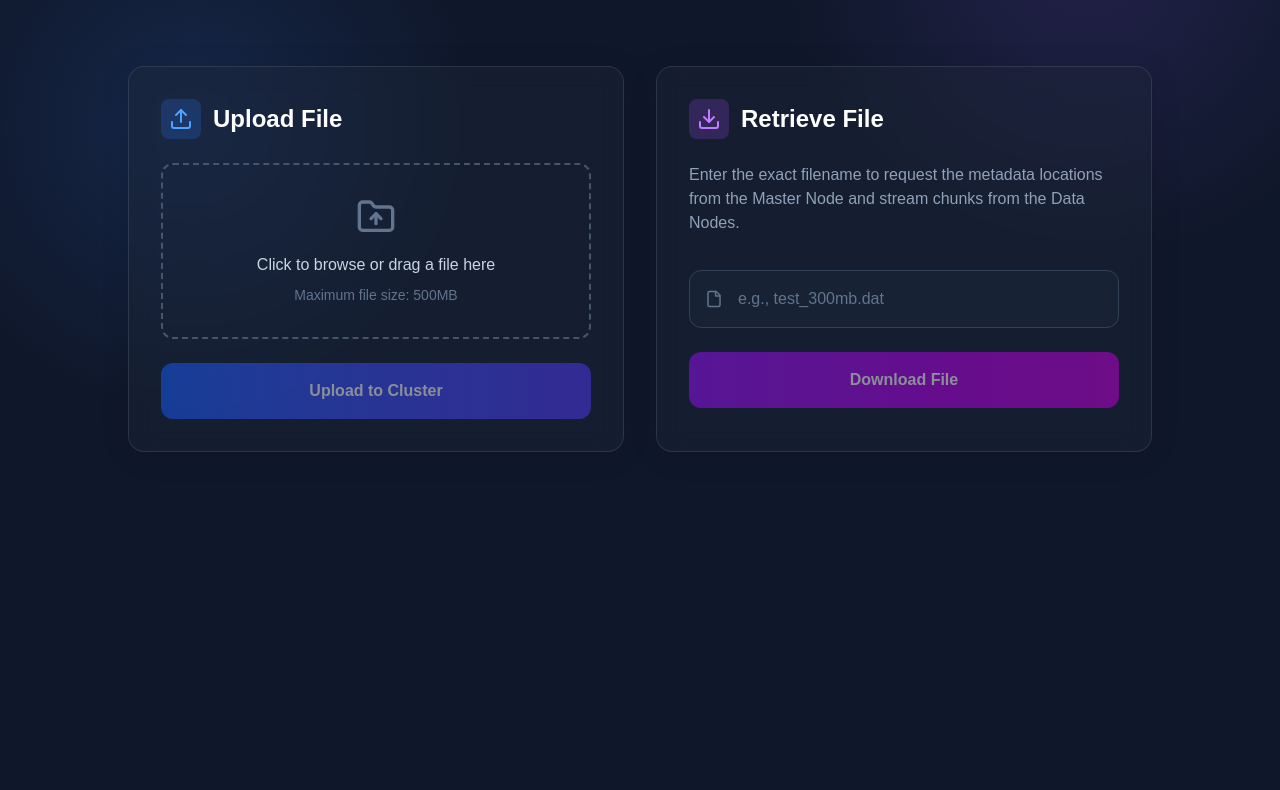
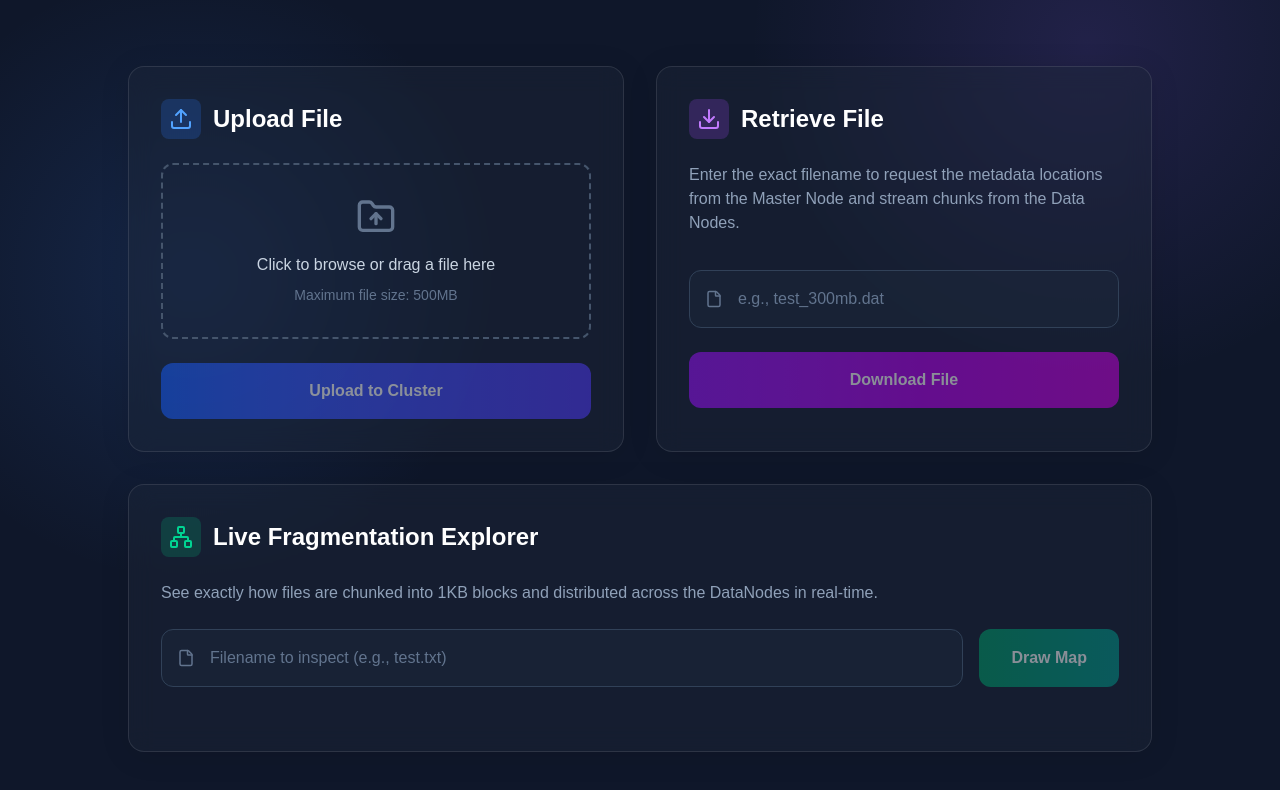
Before and after one commit to iamtanbirahmed/NaiveDFS, a Next.js app in the folder frontend/: page / in a window 1280 px wide. Shown: the part 298-1088 px from the top of the page. Before the commit the page ends 846 px from the top, so only its background shows below. Built offline with nearby package versions, Linux system fonts and the light colour scheme.

Commit message:
feat(ui): add live fragmentation simulation with 1kb chunks (#5)

```diff
--- a/frontend/src/app/page.tsx
+++ b/frontend/src/app/page.tsx
@@ -2,11 +2,43 @@
 
 import { useState, useRef } from "react";
 import axios from "axios";
-import { Upload, Download, File, AlertCircle, CheckCircle2, Server, FolderUp, Activity } from "lucide-react";
+import {
+  Upload,
+  Download,
+  File,
+  AlertCircle,
+  CheckCircle2,
+  Server,
+  FolderUp,
+  Activity,
+  Network,
+  Layers,
+  Database,
+} from "lucide-react";
+
+interface NodeInfo {
+  id: string;
+  ip: string;
+  port: number;
+}
+
+interface BlockInfo {
+  blockId: string;
+  blockSize: number;
+  leaderNode: NodeInfo;
+  followerNodes: NodeInfo[];
+}
+
+interface FileMetadata {
+  filename: string;
+  blocks: BlockInfo[];
+}
 
 export default function Home() {
   const [file, setFile] = useState<File | null>(null);
   const [downloadName, setDownloadName] = useState("");
+  const [metadataFilename, setMetadataFilename] = useState("");
+  const [fileMetadata, setFileMetadata] = useState<FileMetadata | null>(null);
   const [status, setStatus] = useState<{ type: "idle" | "loading" | "success" | "error"; message: string }>({
     type: "idle",
     message: "",
@@ -100,6 +132,27 @@ export default function Home() {
         type: "error",
         message: `File not found or cluster error: ${(err as { message?: string }).message}`,
       });
+    }
+  };
+
+  const fetchMetadata = async () => {
+    if (!metadataFilename.trim()) {
+      setStatus({ type: "error", message: "Please enter a filename to explore." });
+      return;
+    }
+    setStatus({ type: "loading", message: `Fetching block metadata for '${metadataFilename}'...` });
+    try {
+      const response = await axios.get(`${API_URL}/metadata`, {
+        params: { filename: metadataFilename },
+      });
+      setFileMetadata(response.data);
+      setStatus({ type: "success", message: `Successfully loaded map for '${metadataFilename}'` });
+    } catch (err: unknown) {
+      setStatus({
+        type: "error",
+        message: `Failed to load metadata: ${(err as { message?: string }).message}`,
+      });
+      setFileMetadata(null);
     }
   };
 
@@ -204,6 +257,95 @@ export default function Home() {
         </div>
       </div>
 
+      {/* Live Fragmentation Explorer */}
+      <div
+        className="w-full max-w-5xl mt-8 glass-card p-8 animate-fade-in-up flex flex-col"
+        style={{ animationDelay: "250ms" }}
+      >
+        <div className="flex items-center gap-3 mb-6">
+          <div className="p-2 rounded-lg bg-emerald-500/20 text-emerald-400">
+            <Network size={24} />
+          </div>
+          <h2 className="text-2xl font-bold text-white">Live Fragmentation Explorer</h2>
+        </div>
+
+        <p className="text-slate-400 mb-6">
+          See exactly how files are chunked into 1KB blocks and distributed across the DataNodes in real-time.
+        </p>
+
+        <div className="flex flex-col md:flex-row gap-4 mb-8">
+          <div className="relative flex-grow">
+            <div className="absolute inset-y-0 left-0 pl-4 flex items-center pointer-events-none">
+              <File size={18} className="text-slate-500" />
+            </div>
+            <input
+              type="text"
+              placeholder="Filename to inspect (e.g., test.txt)"
+              value={metadataFilename}
+              onChange={(e) => setMetadataFilename(e.target.value)}
+              className="w-full pl-12 pr-4 py-4 bg-slate-800/50 border border-slate-700 rounded-xl text-white placeholder-slate-500 focus:outline-none focus:ring-2 focus:ring-emerald-500 focus:border-transparent transition-all"
+            />
+          </div>
+          <button
+            onClick={fetchMetadata}
+            disabled={!metadataFilename || status.type === "loading"}
+            className="py-4 px-8 rounded-xl font-semibold text-white bg-gradient-to-r from-emerald-600 to-teal-600 hover:from-emerald-500 hover:to-teal-500 focus:outline-none focus:ring-2 focus:ring-emerald-500 focus:ring-offset-2 focus:ring-offset-slate-900 disabled:opacity-50 disabled:cursor-not-allowed transition-all transform hover:scale-[1.02] active:scale-[0.98] whitespace-nowrap"
+          >
+            Draw Map
+          </button>
+        </div>
+
+        {fileMetadata && (
+          <div className="animate-fade-in-up">
+            <div className="flex items-center gap-2 mb-4 p-4 rounded-xl bg-slate-800/50 border border-slate-700">
+              <Layers className="text-emerald-400" size={20} />
+              <span className="text-white font-medium">File: {fileMetadata.filename}</span>
+              <span className="text-slate-400 ml-auto">{fileMetadata.blocks.length} Total Blocks</span>
+            </div>
+
+            <div className="grid grid-cols-1 md:grid-cols-2 lg:grid-cols-3 gap-4">
+              {fileMetadata.blocks.map((block: BlockInfo, idx: number) => (
+                <div
+                  key={block.blockId}
+                  className="bg-slate-800/40 border border-slate-700/50 rounded-xl p-5 hover:bg-slate-800/60 transition-colors"
+                >
+                  <div className="flex justify-between items-center mb-3">
+                    <span className="text-xs font-bold px-2 py-1 rounded bg-slate-700 text-slate-300">
+                      Block {idx + 1}
+                    </span>
+                    <span className="text-xs text-slate-400">{block.blockSize} bytes</span>
+                  </div>
+
+                  <div className="text-[10px] font-mono text-slate-500 mb-4 truncate" title={block.blockId}>
+                    ID: {block.blockId}
+                  </div>
+
+                  <div className="space-y-3">
+                    <div className="flex items-center gap-2 text-sm bg-blue-500/10 border border-blue-500/20 p-2 rounded-lg">
+                      <Server size={14} className="text-blue-400" />
+                      <span className="text-blue-100 font-medium text-xs truncate">Leader: {block.leaderNode.id}</span>
+                    </div>
+
+                    {block.followerNodes.map((fn: NodeInfo) => (
+                      <div
+                        key={fn.id}
+                        className="flex items-center gap-2 text-sm bg-purple-500/10 border border-purple-500/20 p-2 rounded-lg pl-6 relative"
+                      >
+                        {/* Connecting line simulating a tree/graph */}
+                        <div className="absolute left-3.5 top-[-10px] bottom-1/2 w-px bg-slate-600"></div>
+                        <div className="absolute left-3.5 top-1/2 w-2 h-px bg-slate-600"></div>
+                        <Database size={12} className="text-purple-400" />
+                        <span className="text-purple-100/80 text-xs truncate">Replica: {fn.id}</span>
+                      </div>
+                    ))}
+                  </div>
+                </div>
+              ))}
+            </div>
+          </div>
+        )}
+      </div>
+
       {/* Status Indicators */}
       {status.message && (
         <div
```
Also changed, not shown: 2 other files (tests, documents, lock files or other folders).
